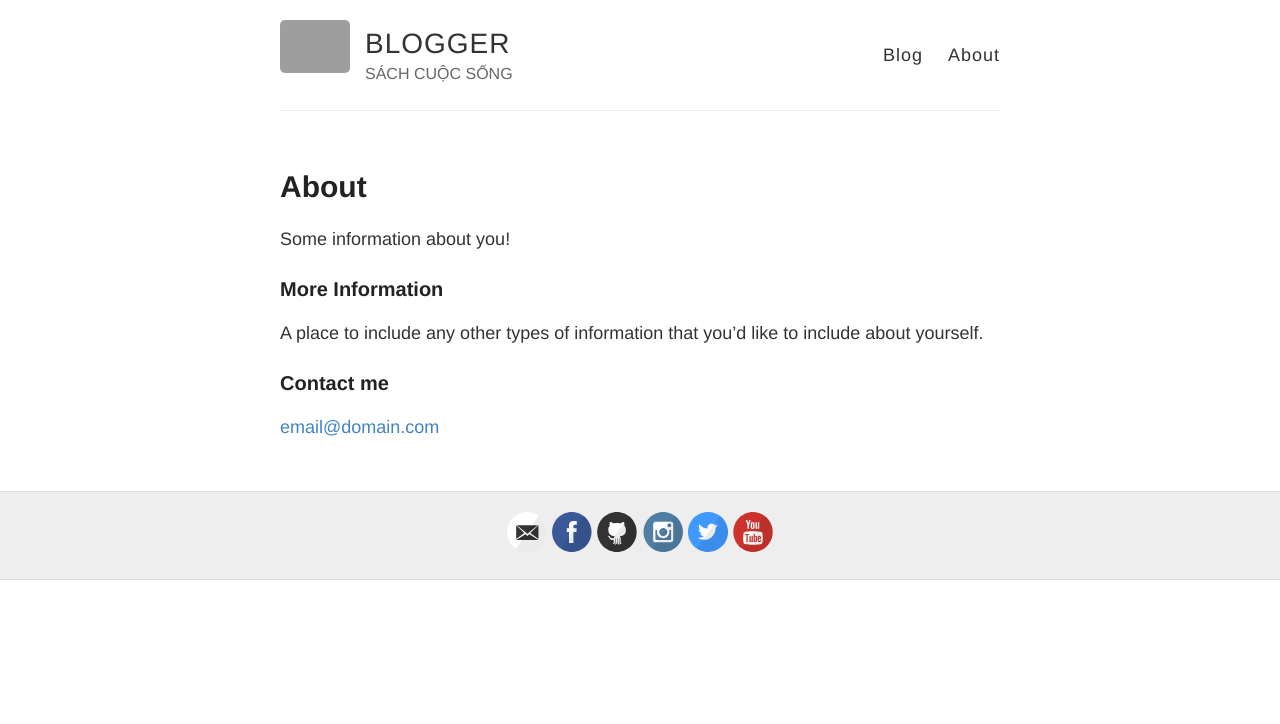
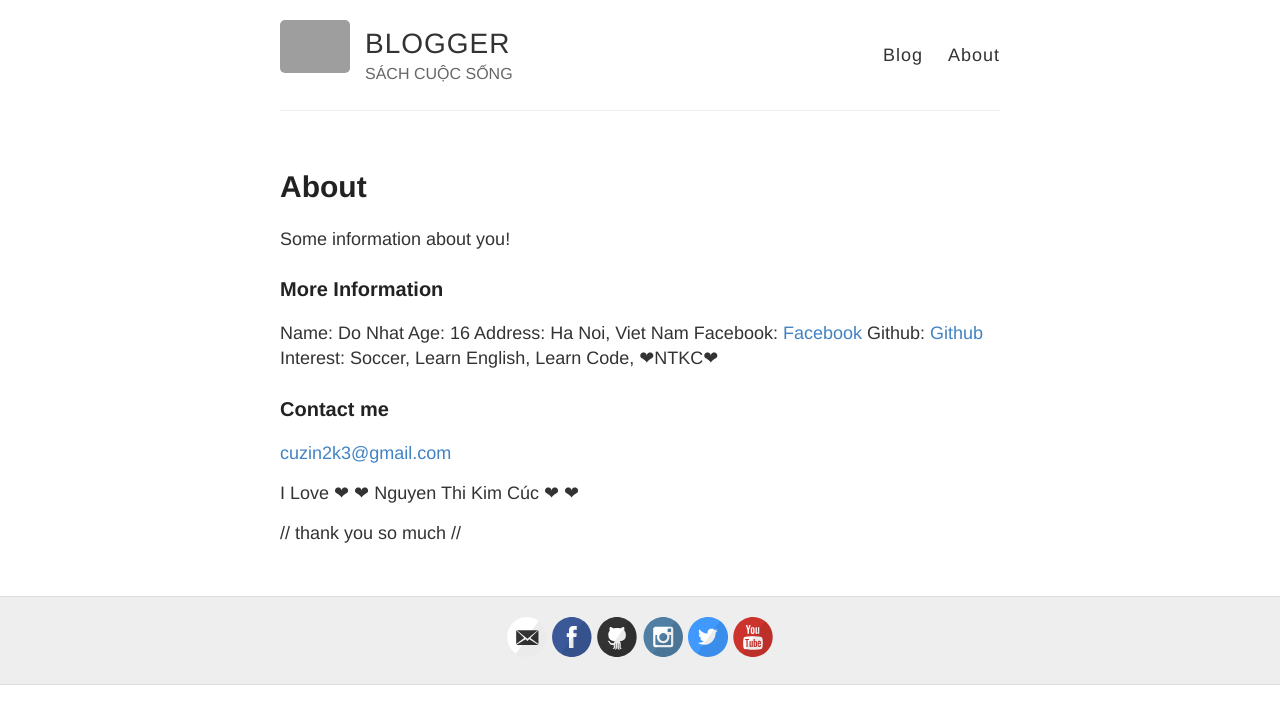
Before and after one commit to cuzinxyz/cuzinxyz.github.io, a Jekyll site: the page built from about.md, in a window 1280 px wide. Shown: the top 724 px of the page. Built offline with Jekyll 4.4.1, drawn with Linux system fonts in a browser that asks for light colours; grey boxes are pictures that could not be loaded.

Commit message:
Update about.md

```diff
--- a/about.md
+++ b/about.md
@@ -8,8 +8,17 @@ Some information about you!
 
 ### More Information
 
-A place to include any other types of information that you'd like to include about yourself.
+Name: Do Nhat
+Age: 16
+Address: Ha Noi, Viet Nam
+Facebook: [Facebook](https://fb.com/cuzin.xyz/)
+Github: [Github](https://github.com/cuzinxyz)
+Interest: Soccer, Learn English, Learn Code, ❤NTKC❤
 
 ### Contact me
 
-[email@domain.com](mailto:email@domain.com)
+[cuzin2k3@gmail.com](mailto:cuzin2k3@gmail.com)
+
+I Love ❤ ❤ Nguyen Thi Kim Cúc ❤ ❤
+
+// thank you so much //
```
